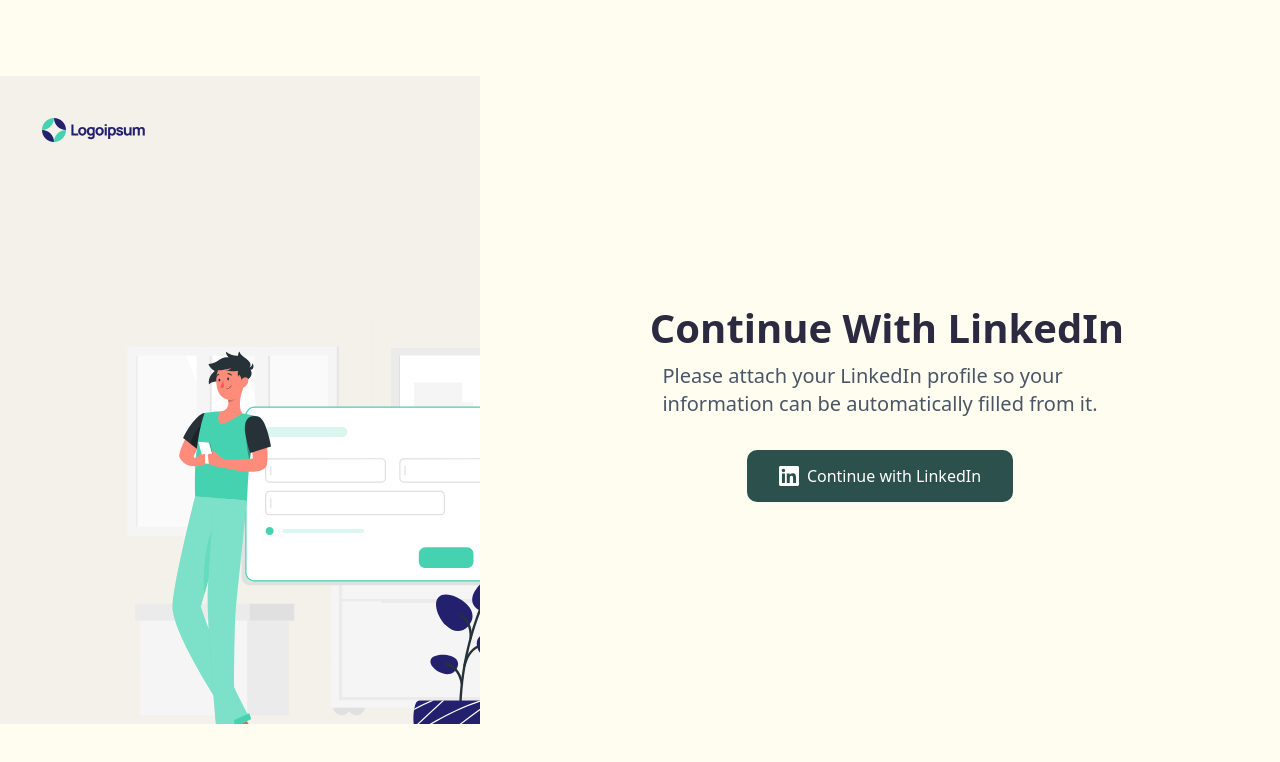
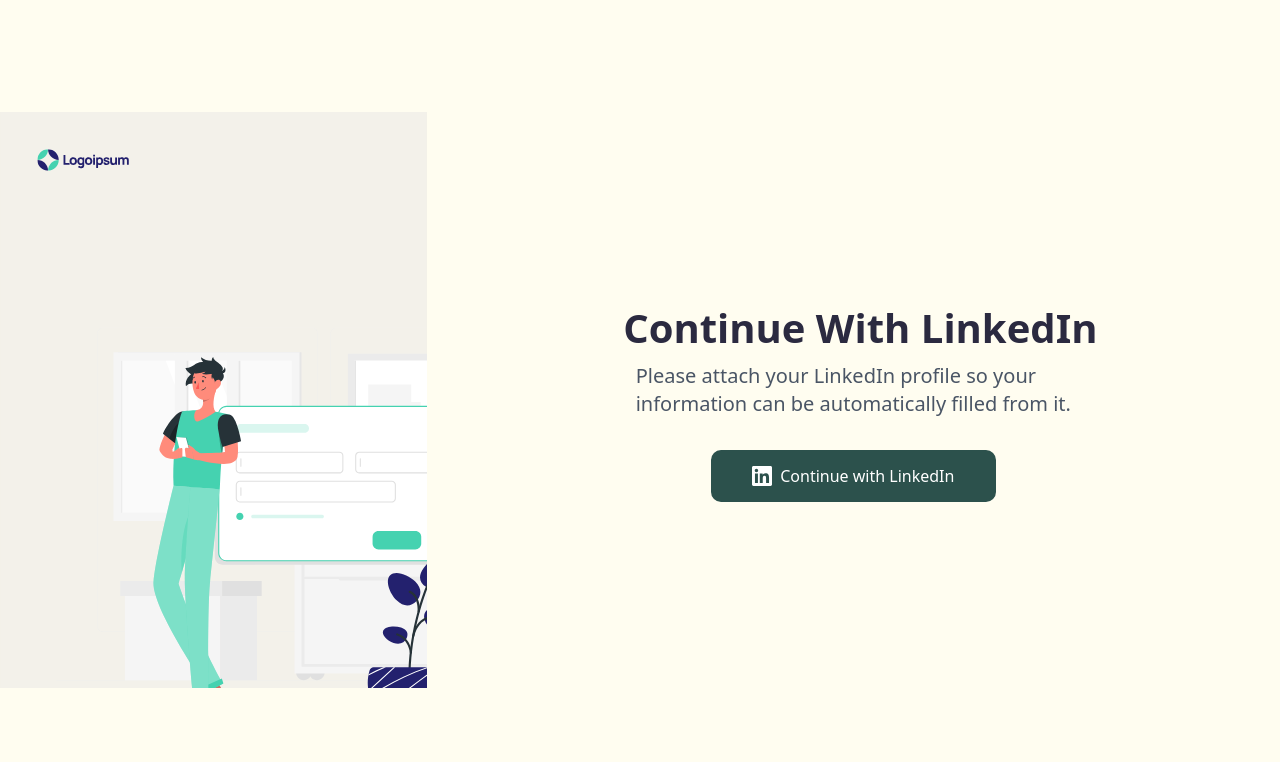
Before and after one commit to Moeed-Tahir/email-automation, a Next.js app: page / in a window 1280 px wide. Shown: the top 762 px of the page. Built offline with nearby package versions, Linux system fonts and the light colour scheme.

Commit message:
signup page according to figma

```diff
--- a/package.json
+++ b/package.json
@@ -16,6 +16,7 @@
     "framer-motion": "^12.7.4",
     "lucide-react": "^0.501.0",
     "next": "15.3.1",
+    "radix-ui": "^1.3.4",
     "react": "^19.0.0",
     "react-dom": "^19.0.0",
     "tailwind-merge": "^3.2.0",
--- a/src/components/Signup.jsx
+++ b/src/components/Signup.jsx
@@ -342,12 +342,12 @@ const SignupFlow = () => {
         initial={{ opacity: 0 }}
         animate={{ opacity: 1 }}
         transition={{ duration: 0.5 }}
-        className="w-[42%] flex items-center justify-center"
+        className="w-[35%] flex items-center justify-center"
       >
         <img
           src={getImageForStep()}
           alt={`Step ${currentStep}`}
-          className="max-w-full max-h-full object-contain"
+          className="max-w-full max-h-full object-cover"
         />
       </motion.div>
 
```
Also changed, not shown: 1 other file (tests, documents, lock files or other folders).
